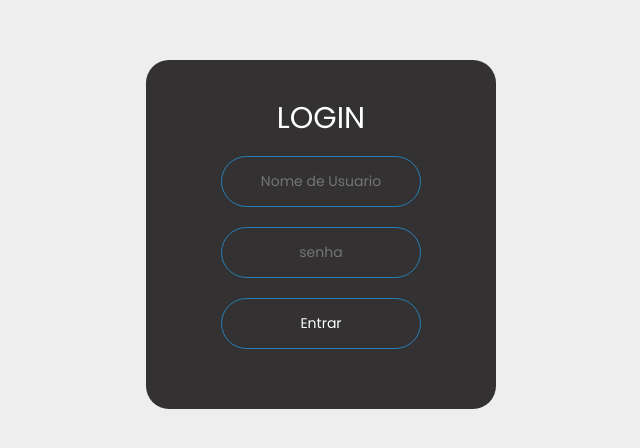
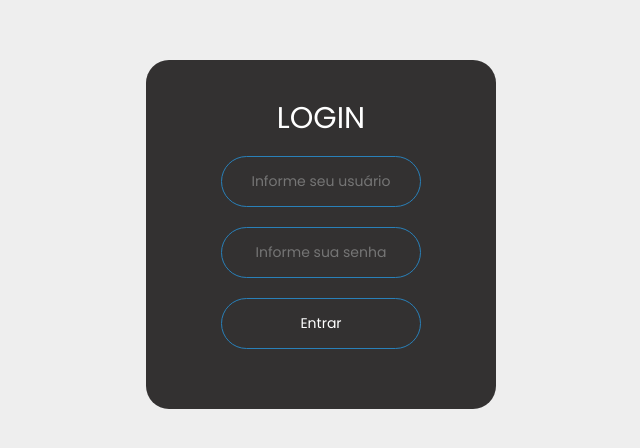
Before and after one commit to BeccaAlmeida/projeto_final_GAMA_ACCENTURE, a React app: page / in a window 1280 px wide. Shown: the part 166-614 px from the top of the page, without its empty margins (319-959 px from the left). Built offline with nearby package versions, Linux system fonts and the light colour scheme.

Commit message:
Adicionado autorizacao para acessar as rotas

```diff
--- a/src/app.jsx
+++ b/src/app.jsx
@@ -1,39 +1,18 @@
 import React from "react";
-import { Provider } from "react-redux";
-import store from "./store";
 import { BrowserRouter } from "react-router-dom";
 import Menu from "./components/Menu";
 import styled from "styled-components";
-
-let menu = [
-	{
-		name: "Painel",
-		path: "/",
-		selected: false,
-	},
-	{
-		name: "Painel",
-		path: "/",
-		selected: false,
-	},
-	{
-		name: "Painel",
-		path: "/",
-		selected: false,
-	},
-];
+import { connect } from "react-redux";
 
 const App = (props) =>
-	store.getState().auth ? (
-		<Provider store={store}>
-			<div className="wrapper">
-				<div className="sidebar ">
-					<SideBarItem selected={true}>Painel</SideBarItem>
-					<SideBarItem selected={false}>Atorez/Atrizes</SideBarItem>
-					<SideBarItem selected={false}>Sair</SideBarItem>
-				</div>
+	props.auth ? (
+		<Wrapper size="250px" transition="all 0.3s">
+			<Sidebar size="250px">
+				<SideBarItem>Painel</SideBarItem>
+				<SideBarItem>Atores/Atrizes</SideBarItem>
+			</Sidebar>
 
-				<div className="content">
+			<Content size="250px">
 				<div className="container-fluid">
 					<div className="row">
 						<div className="col-12 mb-3">
@@ -42,20 +21,15 @@ const App = (props) =>
 
 						<div className="col-12">
 							<div className="container-fluid py-5">
-									<BrowserRouter>
-										{props.children}
-									</BrowserRouter>
+								<BrowserRouter>{props.children}</BrowserRouter>
 							</div>
 						</div>
 					</div>
 				</div>
-				</div>
-			</div>
-		</Provider>
+			</Content>
+		</Wrapper>
 	) : (
-		<Provider store={store}>
 		<BrowserRouter>{props.children}</BrowserRouter>
-		</Provider>
 	);
 
 const SideBarItem = styled.div`
@@ -65,4 +39,67 @@ const SideBarItem = styled.div`
 	background: ${({ selected }) => (selected ? "#906cda" : "")};
 `;
 
-export default App;
+const Wrapper = styled.div.attrs({
+	className: "wrapper",
+})`
+	transition: ${({ transition }) => transition};
+	display: flex;
+	position: relative;
+
+	&.open {
+		.sidebar {
+			transition: ${({ transition }) => transition};
+			transform: translateX(0);
+		}
+
+		.content {
+			transition: ${({ transition }) => transition};
+			margin-left: ${({ size }) => size};
+			overflow-x: hidden;
+		}
+	}
+
+	.menu {
+		display: none;
+	}
+
+	@media only screen and (max-width: 600px) {
+		.sidebar {
+			transform: translateX(-${({ size }) => size});
+			transition: ${({ transition }) => transition};
+		}
+
+		.content {
+			margin-left: 0;
+			transition: ${({ transition }) => transition};
+		}
+
+		.menu {
+			display: flex;
+		}
+	}
+`;
+
+const Content = styled.div.attrs({
+	className: "content",
+})`
+	width: 100%;
+	margin-left: ${({ size }) => size};
+`;
+
+const Sidebar = styled.div.attrs({
+	className: "sidebar",
+})`
+	width: 100%;
+	max-width: ${({ size }) => size};
+	position: absolute;
+	height: 100vh;
+	background-color: #333131;
+	color: white;
+`;
+
+const mapStateToProps = (store) => {
+	return store;
+};
+
+export default connect(mapStateToProps, null)(App);
--- /dev/null
+++ b/src/components/PrivateRoute.jsx
@@ -0,0 +1,20 @@
+import React, { Component } from "react";
+import { Route, Redirect } from "react-router-dom";
+import store from "../store";
+
+const PrivateRoute = ({ component: Component, ...rest }) => {
+	return (
+		<Route
+			{...rest}
+			render={(props) =>
+				store.getState().auth ? (
+					<Component {...props} />
+				) : (
+					<Redirect to="/" />
+				)
+			}
+		/>
+	);
+};
+
+export default PrivateRoute;
--- /dev/null
+++ b/src/constants/actions.jsx
@@ -0,0 +1,7 @@
+const ACTIONS = {
+	SET_AUTH: Symbol("AUTH"),
+};
+
+export default ACTIONS;
+
+Object.freeze(ACTIONS);
--- a/src/index.jsx
+++ b/src/index.jsx
@@ -3,11 +3,15 @@ import ReactDOM from "react-dom";
 import Pages from "./pages";
 import "./index.scss";
 import App from "./app";
+import { Provider } from "react-redux";
+import store from "./store";
 
 ReactDOM.render(
-	<App>
-		<Pages />
-	</App>,
+	<Provider store={store}>
+		<App>
+			<Pages />
+		</App>
+	</Provider>,
 
 	document.getElementById("app")
 );
--- a/src/index.scss
+++ b/src/index.scss
@@ -14,56 +14,3 @@ body {
 
 $sidebarSize: 250px;
 $transitionTime: all 0.3s;
-
-.wrapper {
-	transition: $transitionTime;
-	display: flex;
-	position: relative;
-
-	&.open {
-		.sidebar {
-			transition: $transitionTime;
-			transform: translateX(0);
-		}
-
-		.content {
-			transition: $transitionTime;
-			margin-left: $sidebarSize;
-			overflow-x: hidden;
-		}
-	}
-
-	.menu {
-		display: none;
-	}
-
-	.sidebar {
-		width: 100%;
-		max-width: $sidebarSize;
-		position: absolute;
-		height: 100vh;
-		background-color: #333131;
-		color: white;
-	}
-
-	.content {
-		width: 100%;
-		margin-left: $sidebarSize;
-	}
-
-	@media only screen and (max-width: 600px) {
-		.sidebar {
-			transform: translateX(-$sidebarSize);
-			transition: $transitionTime;
-		}
-
-		.content {
-			margin-left: 0;
-			transition: $transitionTime;
-		}
-
-		.menu {
-			display: flex;
-		}
-	}
-}
--- a/src/pages/index.jsx
+++ b/src/pages/index.jsx
@@ -2,15 +2,12 @@ import React from "react";
 import { Switch, Route } from "react-router-dom";
 import Login from "./login";
 import Painel from "./painel";
+import PrivateRoute from "../components/PrivateRoute";
 
 const Pages = () => (
 	<Switch>
-		<Route path="/" exact>
-			<Login />
-		</Route>
-		<Route path="/painel" exact>
-			<Painel />
-		</Route>
+		<Route path="/" component={Login} exact />
+		<PrivateRoute path="/painel" component={Painel} exact />
 	</Switch>
 );
 
--- a/src/pages/login/index.jsx
+++ b/src/pages/login/index.jsx
@@ -2,14 +2,36 @@ import React, { Component } from "react";
 import store from "../../store";
 import { Redirect } from "react-router-dom";
 import styled from "styled-components";
+import ACTIONS from "../../constants/actions";
+import { useSelector } from "react-redux";
 
 class Login extends Component {
+	constructor(props) {
+		super(props);
+	}
+
+	state = {
+		button: "Entrar",
+	};
+
 	isAuth() {
 		return store.getState().auth;
 	}
 
 	handlerSubmit($event) {
 		$event.preventDefault();
+		this.setState({
+			button: "Entrando...",
+		});
+
+		let form = new FormData($event.target);
+		const usuario = form.get("usuario");
+		const senha = form.get("senha");
+
+		store.dispatch({
+			type: ACTIONS.SET_AUTH,
+			data: true,
+		});
 	}
 
 	render() {
@@ -17,16 +39,25 @@ class Login extends Component {
 
 		return (
 			<Fullscreen>
-				<Box onSubmit={this.handlerSubmit} method="POST">
+				<Box onSubmit={this.handlerSubmit.bind(this)} method="POST">
 					<h1>login</h1>
-					<input
+					<InputForm
 						type="text"
-						name=""
-						placeholder="Nome de Usuario"
-					></input>
-					<input type="password" name="" placeholder="senha"></input>
+						name="usuario"
+						placeholder="Informe seu usuário"
+						autoComplete="off"
+					/>
 
-					<ButtonForm>Entrar</ButtonForm>
+					<InputForm
+						type="password"
+						name="senha"
+						placeholder="Informe sua senha"
+						autoComplete="off"
+					/>
+
+					<ButtonForm disabled={this.state.button === "Entrando..."}>
+						{this.state.button}
+					</ButtonForm>
 				</Box>
 			</Fullscreen>
 		);
@@ -39,6 +70,27 @@ const Fullscreen = styled.div`
 	display: flex;
 	justify-content: center;
 	align-items: center;
+`;
+
+const InputForm = styled.input`
+	border: 0;
+	background: none;
+	display: block;
+	margin: 20px auto;
+	text-align: center;
+	color: white;
+	border: 1.5px solid #2980b9;
+	padding: 14px 10px;
+	width: 200px;
+	outline: none;
+	transition: 0.3s;
+	font-size: 14px;
+	border-radius: 30px;
+
+	&:focus {
+		width: 280px;
+		border-color: #906cda;
+	}
 `;
 
 const Box = styled.form`
@@ -54,28 +106,6 @@ const Box = styled.form`
 		text-transform: uppercase;
 		font-weight: 300;
 		font-size: 30px;
-	}
-
-	input[type="text"],
-	[type="password"] {
-		border: 0;
-		background: none;
-		display: block;
-		margin: 20px auto;
-		text-align: center;
-		color: white;
-		border: 1.5px solid #2980b9;
-		padding: 14px 10px;
-		width: 200px;
-		outline: none;
-		transition: 0.3s;
-		font-size: 14px;
-		border-radius: 30px;
-
-		&:focus {
-			width: 280px;
-			border-color: #906cda;
-		}
 	}
 `;
 
--- a/src/reducer/index.jsx
+++ b/src/reducer/index.jsx
@@ -1,7 +1,11 @@
 import initialState from "../store/initialState";
+import ACTIONS from "../constants/actions";
 
 const reducer = (state = initialState, action) => {
 	switch (action.type) {
+		case ACTIONS.SET_AUTH:
+			return Object.assign({}, state, { auth: action.data });
+
 		default:
 			return state;
 	}
```
Lines whose indentation alone changed are shown as unchanged.
